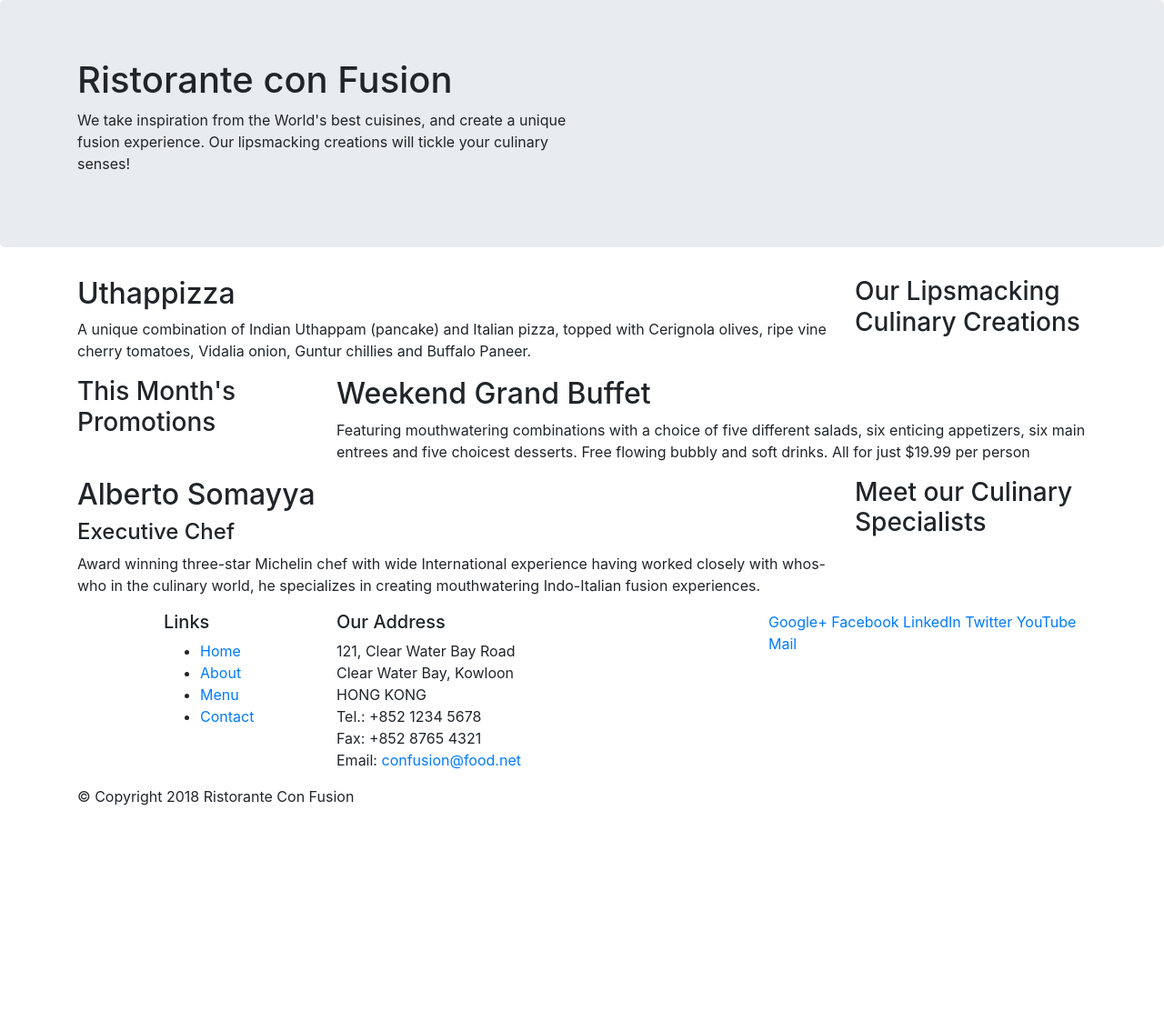
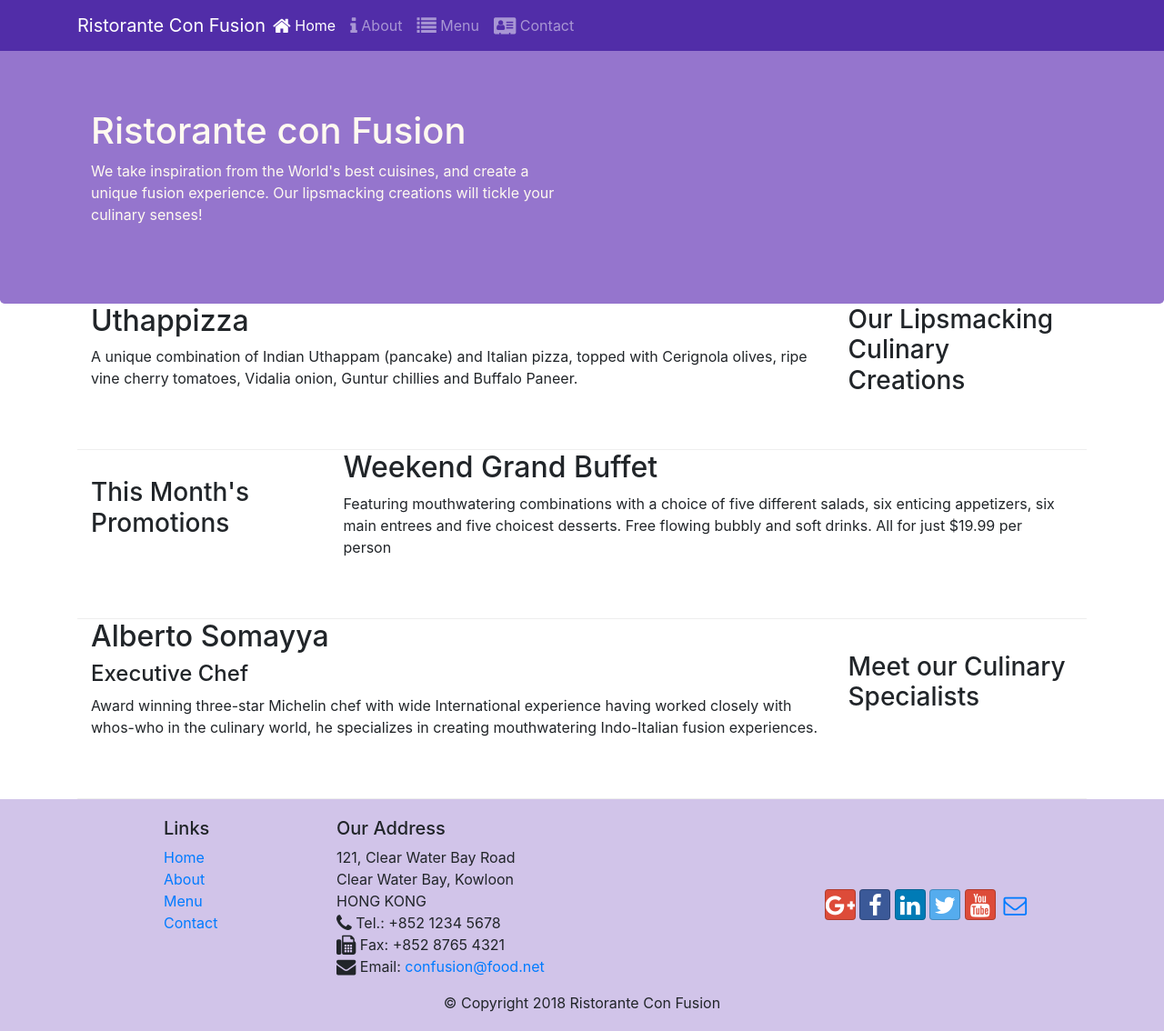
Before and after one commit to beatrizsanchezt/coursera-bootstrap4, a website: page index.html in a window 1280 px wide. Shown: the whole page at 91% size. Before the commit the page ends 904 px from the top, so only its background shows below. Drawn offline with nearby package versions, Linux system fonts and the light colour scheme.

Commit message:
icon fonts

```diff
--- /dev/null
+++ b/css/styles.css
@@ -0,0 +1,39 @@
+.row-header {
+  margin: 0px auto;
+  padding: 0px auto;
+}
+
+.row-content {
+  margin: 0px auto;
+  padding: 0px 0px 50px 0px;
+  border-bottom: 1px ridge;
+  min-height: 40px;
+}
+
+.footer {
+  background-color: #D1C4E9;
+  margin: 0px auto;
+  padding: 20px 0px 20px 0px;
+}
+
+.jumbotron {
+  padding: 70px 30px 70px 30px;
+  margin: 0px auto;
+  background: #9575CD;
+  color: floralwhite;
+}
+
+.address {
+  font-size: 80%;
+  margin: 0px;
+  color: #0f0f0f;
+}
+
+body {
+  padding: 50px 0px 0px 0px;
+  z-index: 0;
+}
+
+.navbar-dark {
+  background-color: #512DA8;
+}
--- a/index.html
+++ b/index.html
@@ -7,15 +7,41 @@
 
  <!-- Bootstrap CSS -->
  <link rel="stylesheet" href="node_modules/bootstrap/dist/css/bootstrap.min.css">
+ <link rel="stylesheet" href="node_modules/font-awesome/css/font-awesome.min.css">
+ <link rel="stylesheet" href="node_modules/bootstrap-social/bootstrap-social.css">
+ <link rel="stylesheet" href="css/styles.css"/>
 <head>
     <title>Ristorante Con Fusion</title>
 </head>
 
 <body>
-
+    <nav class="navbar navbar-dark navbar-expand-sm fixed-top">
+        <div class="container">
+            <button class="navbar-toggler" type="button" data-toggle="collapse" data-target="#Navbar">
+                <span class="navbar-toggler-icon"></span>
+            </button>
+            <a class="navbar-brand mr-auto" href="#">Ristorante Con Fusion</a>
+            <div class="collapse navbar-collapse" id="Navbar">
+                <ul class="navbar-nav mr-auto">
+                    <li class="nav-item active">
+                        <a class="nav-link" href="#"><span class="fa fa-home fa-lg"></span> Home</a>
+                    </li>
+                    <li class="nav-item">
+                        <a class="nav-link" href="./aboutus.html"><span class="fa fa-info fa-lg"></span> About</a>
+                    </li>
+                    <li class="nav-item">
+                        <a class="nav-link" href="#"><span class="fa fa-list fa-lg"></span> Menu</a>
+                    </li>
+                    <li class="nav-item">
+                        <a class="nav-link" href="#"><span class="fa fa-address-card fa-lg"></span> Contact</a>
+                    </li>
+                </ul>
+            </div>
+        </div>
+    </nav>
     <header class="jumbotron">
         <div class="container">
-            <div class="row">
+            <div class="row row-header">
                 <div class="col-12 col-sm-6">
                     <h1>Ristorante con Fusion</h1>
                     <p>We take inspiration from the World's best cuisines, and create a unique fusion experience. Our lipsmacking creations will tickle your culinary senses!</p>
@@ -27,47 +53,47 @@
     </header>
 
     <div class="container">
-        <div class="row">
+        <div class="row row-content align-items-center">
             <div class="col-12 col-sm-4 order-sm-last col-md-3">
                 <h3>Our Lipsmacking Culinary Creations</h3>
             </div>
             <div class="col col-sm order-sm-first col-md">
                 <h2>Uthappizza</h2>
-                <p>A unique combination of Indian Uthappam (pancake) and Italian pizza, topped with Cerignola olives, ripe vine cherry tomatoes, Vidalia onion, Guntur chillies and Buffalo Paneer.</p>
+                <p class="d-none d-md-block">A unique combination of Indian Uthappam (pancake) and Italian pizza, topped with Cerignola olives, ripe vine cherry tomatoes, Vidalia onion, Guntur chillies and Buffalo Paneer.</p>
             </div>
         </div>
 
 
-        <div class="row">
+        <div class="row row-content align-items-center">
             <div class="col-12 col-sm-4 col-md-3">
                 <h3>This Month's Promotions</h3>
             </div>
             <div class="col col-sm col-md">
                 <h2>Weekend Grand Buffet</h2>
-                <p>Featuring mouthwatering combinations with a choice of five different salads, six enticing appetizers, six main entrees and five choicest desserts. Free flowing bubbly and soft drinks. All for just $19.99 per person </p>
+                <p class="d-none d-md-block">Featuring mouthwatering combinations with a choice of five different salads, six enticing appetizers, six main entrees and five choicest desserts. Free flowing bubbly and soft drinks. All for just $19.99 per person </p>
             </div>
         </div>
 
-        <div class="row">
+        <div class="row row-content align-items-center">
             <div class="col-12 col-sm-4 order-sm-last col-md-3">
                 <h3>Meet our Culinary Specialists</h3>
             </div>
             <div class="col col-sm order-sm-first col-md">
                 <h2>Alberto Somayya</h2>
                 <h4>Executive Chef</h4>
-                <p>Award winning three-star Michelin chef with wide International experience having worked closely with whos-who in the culinary world, he specializes in creating mouthwatering Indo-Italian fusion experiences. </p>
+                <p class="d-none d-md-block">Award winning three-star Michelin chef with wide International experience having worked closely with whos-who in the culinary world, he specializes in creating mouthwatering Indo-Italian fusion experiences. </p>
             </div>
         </div>
     </div>
 
-    <footer>
+    <footer class="footer">
         <div class="container">
             <div class="row">
                 <div class="col-4 offset-1 col-sm-2">
                     <h5>Links</h5>
-                    <ul>
+                    <ul class="list-unstyled">
                         <li><a href="#">Home</a></li>
-                        <li><a href="#">About</a></li>
+                        <li><a href="./aboutus.html">About</a></li>
                         <li><a href="#">Menu</a></li>
                         <li><a href="#">Contact</a></li>
                     </ul>
@@ -78,23 +104,23 @@
 		              121, Clear Water Bay Road<br>
 		              Clear Water Bay, Kowloon<br>
 		              HONG KONG<br>
-		              Tel.: +852 1234 5678<br>
-		              Fax: +852 8765 4321<br>
-		              Email: <a href="mailto:confusion@food.net">confusion@food.net</a>
+		              <i class="fa fa-phone fa-lg"></i> Tel.: +852 1234 5678<br>
+		              <i class="fa fa-fax fa-lg"></i> Fax: +852 8765 4321<br>
+		              <i class="fa fa-envelope fa-lg"></i> Email: <a href="mailto:confusion@food.net">confusion@food.net</a>
 		           </address>
                 </div>
-                <div class="col-12 col-sm-4">
-                    <div>
-                        <a href="http://google.com/+">Google+</a>
-                        <a href="http://www.facebook.com/profile.php?id=">Facebook</a>
-                        <a href="http://www.linkedin.com/in/">LinkedIn</a>
-                        <a href="http://twitter.com/">Twitter</a>
-                        <a href="http://youtube.com/">YouTube</a>
-                        <a href="mailto:">Mail</a>
+                <div class="col-12 col-sm-4 align-self-center">
+                    <div class="text-center">
+                        <a class="btn btn-social-icon btn-google" href="http://google.com/+"><i class="fa fa-google-plus"></i></a>
+                        <a class="btn btn-social-icon btn-facebook" href="http://www.facebook.com/profile.php?id="><i class="fa fa-facebook"></i></a>
+                        <a class="btn btn-social-icon btn-linkedin" href="http://www.linkedin.com/in/"><i class="fa fa-linkedin"></i></a>
+                        <a class="btn btn-social-icon btn-twitter" href="http://twitter.com/"><i class="fa fa-twitter"></i></a>
+                        <a class="btn btn-social-icon btn-google" href="http://youtube.com/"><i class="fa fa-youtube"></i></a>
+                        <a class="btn btn-social-icon" href="mailto:"><i class="fa fa-envelope-o"></i></a>
                     </div>
                 </div>
            </div>
-           <div class="row">
+           <div class="row justify-content-center">
                 <div class="col-auto">
                     <p>© Copyright 2018 Ristorante Con Fusion</p>
                 </div>
--- a/package.json
+++ b/package.json
@@ -15,6 +15,8 @@
   },
   "dependencies": {
     "bootstrap": "^4.0.0",
+    "bootstrap-social": "^5.1.1",
+    "font-awesome": "^4.7.0",
     "jquery": "^3.3.1",
     "popper.js": "^1.12.9"
   }
```
Also changed, not shown: aboutus.html (added, +143 -0 lines), 1 other file.
